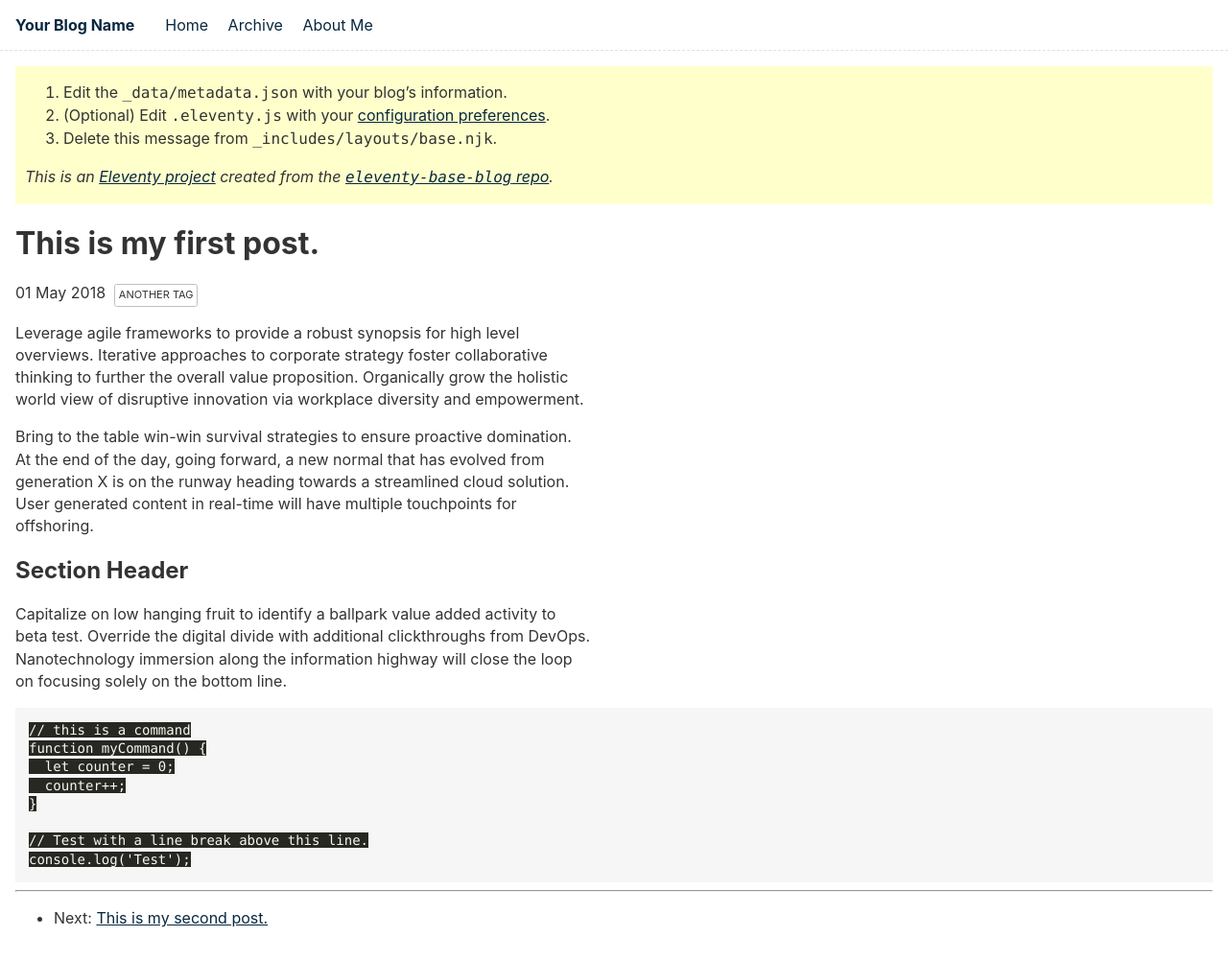
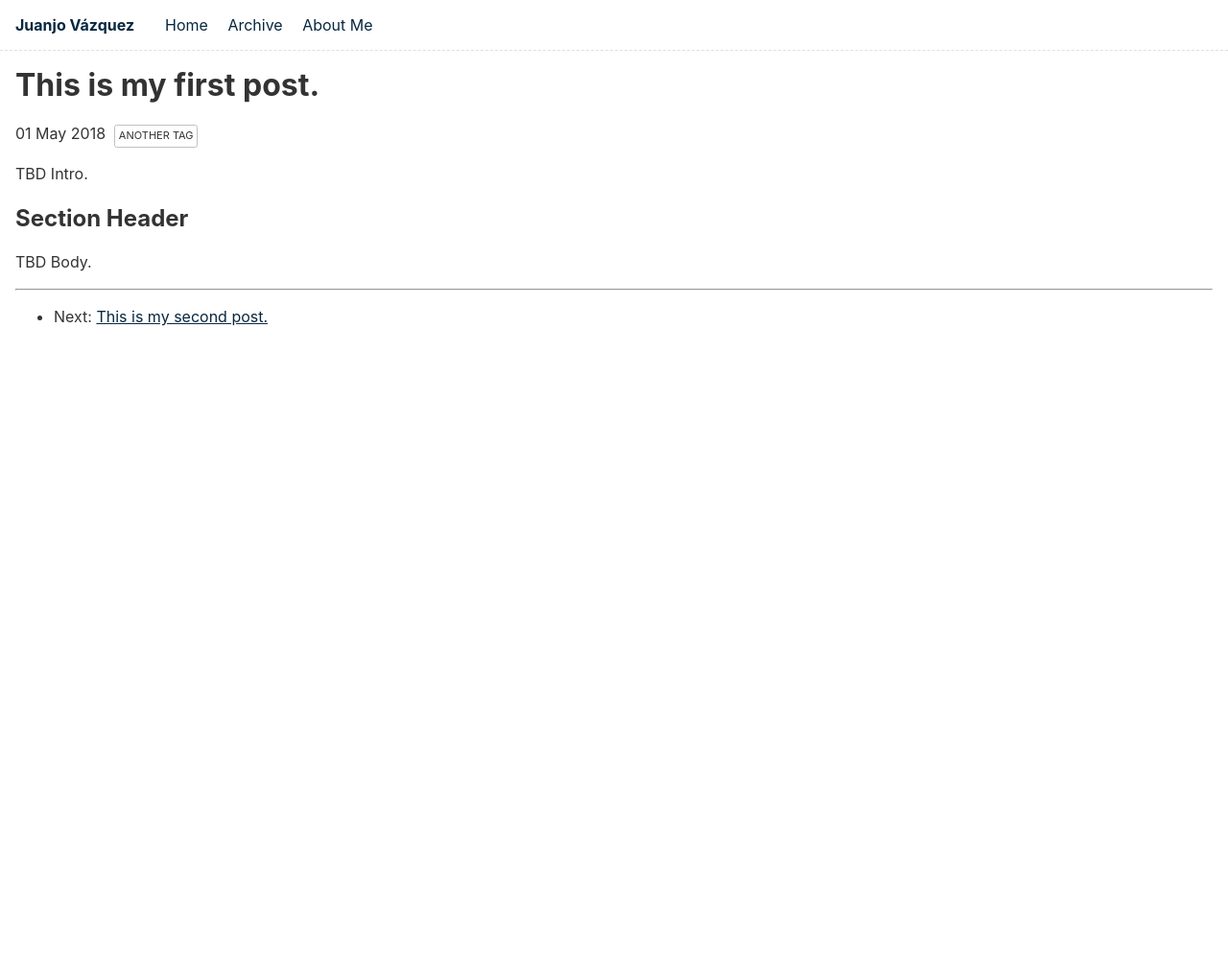
Before and after one commit to juanjovazquez/juanjovazquez.github.io, an Eleventy site: page posts/firstpost.md in a window 1280 px wide. Shown: the whole page at 96% size. After the commit the page ends 800 px from the top, so only its background shows below. Built offline with nearby package versions, Linux system fonts and the light colour scheme; Eleventy itself is replaced by a stand-in of ours; files that its build step writes are made by us from their sources.

Commit message:
getting started

````diff
--- a/_data/metadata.json
+++ b/_data/metadata.json
@@ -1,21 +1,21 @@
 {
-  "title": "Your Blog Name",
-  "url": "https://example.com/",
+  "title": "Juanjo Vázquez",
+  "url": "https://www.juanjovazquez.es",
   "language": "en",
-  "description": "I am writing about my experiences as a naval navel-gazer.",
+  "description": "Personal site",
   "feed": {
-    "subtitle": "I am writing about my experiences as a naval navel-gazer.",
+    "subtitle": "Personal site",
     "filename": "feed.xml",
     "path": "/feed/feed.xml",
-    "id": "https://example.com/"
+    "id": "https://juanjovazquez.es/"
   },
   "jsonfeed": {
     "path": "/feed/feed.json",
-    "url": "https://example.com/feed/feed.json"
+    "url": "https://juanjovazquez.es/feed/feed.json"
   },
   "author": {
-    "name": "Your Name Here",
-    "email": "youremailaddress@example.com",
-    "url": "https://example.com/about-me/"
+    "name": "Juanjo Vázquez",
+    "email": "juanjo.vazquez@gmail.com",
+    "url": "https://www.juanjovazquez.es/about-me/"
   }
 }
--- a/_includes/layouts/base.njk
+++ b/_includes/layouts/base.njk
@@ -25,6 +25,7 @@
     <main{% if templateClass %} class="{{ templateClass }}"{% endif %}>
 
       <!-- Delete this message -->
+      <!--
       <div class="warning">
         <ol>
           <li>Edit the <code>_data/metadata.json</code> with your blog’s information.</li>
@@ -33,6 +34,7 @@
         </ol>
         <p><em>This is an <a href="https://www.11ty.dev/">Eleventy project</a> created from the <a href="https://github.com/11ty/eleventy-base-blog"><code>eleventy-base-blog</code> repo</a>.</em></p>
       </div>
+      -->
       <!-- Stop deleting -->
 
       {{ content | safe }}
--- a/about/index.md
+++ b/about/index.md
@@ -7,4 +7,4 @@ eleventyNavigation:
   order: 3
 ---
 
-I am a person that writes stuff.
+My name is Juan-José Vázquez and I am currently the CTO of Tecsisa.
--- a/posts/firstpost.md
+++ b/posts/firstpost.md
@@ -1,26 +1,13 @@
 ---
 title: This is my first post.
-description: This is a post on My Blog about agile frameworks.
+description: This is my first post
 date: 2018-05-01
 tags:
   - another tag
 layout: layouts/post.njk
 ---
-Leverage agile frameworks to provide a robust synopsis for high level overviews. Iterative approaches to corporate strategy foster collaborative thinking to further the overall value proposition. Organically grow the holistic world view of disruptive innovation via workplace diversity and empowerment.
-
-Bring to the table win-win survival strategies to ensure proactive domination. At the end of the day, going forward, a new normal that has evolved from generation X is on the runway heading towards a streamlined cloud solution. User generated content in real-time will have multiple touchpoints for offshoring.
+TBD Intro.
 
 ## Section Header
 
-Capitalize on low hanging fruit to identify a ballpark value added activity to beta test. Override the digital divide with additional clickthroughs from DevOps. Nanotechnology immersion along the information highway will close the loop on focusing solely on the bottom line.
-
-``` text/2-3
-// this is a command
-function myCommand() {
-	let counter = 0;
-	counter++;
-}
-
-// Test with a line break above this line.
-console.log('Test');
-```
+TBD Body.
--- a/posts/fourthpost.md
+++ /dev/null
@@ -1,14 +0,0 @@
----
-title: This is my fourth post.
-description: This is a post on My Blog about touchpoints and circling wagons.
-date: 2018-09-30
-tags: second tag
-layout: layouts/post.njk
----
-Leverage agile frameworks to provide a robust synopsis for high level overviews. Iterative approaches to corporate strategy foster collaborative thinking to further the overall value proposition. Organically grow the holistic world view of disruptive innovation via workplace diversity and empowerment.
-
-Bring to the table win-win survival strategies to ensure proactive domination. At the end of the day, going forward, a new normal that has evolved from generation X is on the runway heading towards a streamlined cloud solution. User generated content in real-time will have multiple touchpoints for offshoring.
-
-## Section Header
-
-Capitalize on low hanging fruit to identify a ballpark value added activity to beta test. Override the digital divide with additional clickthroughs from DevOps. Nanotechnology immersion along the information highway will close the loop on focusing solely on the bottom line.
--- a/posts/secondpost.md
+++ b/posts/secondpost.md
@@ -1,18 +1,15 @@
 ---
 title: This is my second post.
 description: This is a post on My Blog about leveraging agile frameworks.
-date: 2018-07-04
+date: 2020-07-04
 tags:
   - number 2
 layout: layouts/post.njk
 ---
-Leverage agile frameworks to provide a robust synopsis for high level overviews. Iterative approaches to corporate strategy foster collaborative thinking to further the overall value proposition. Organically grow the holistic world view of disruptive innovation via workplace diversity and empowerment.
+Intro.
 
 ## Section Header
 
 <a href="{{ '/posts/firstpost/' | url }}">First post</a>
-<a href="{{ '/posts/thirdpost/' | url }}">Third post</a>
 
-Bring to the table win-win survival strategies to ensure proactive domination. At the end of the day, going forward, a new normal that has evolved from generation X is on the runway heading towards a streamlined cloud solution. User generated content in real-time will have multiple touchpoints for offshoring.
-
-Capitalize on low hanging fruit to identify a ballpark value added activity to beta test. Override the digital divide with additional clickthroughs from DevOps. Nanotechnology immersion along the information highway will close the loop on focusing solely on the bottom line.
+More...
--- a/posts/thirdpost.md
+++ /dev/null
@@ -1,28 +0,0 @@
----
-title: This is my third post.
-description: This is a post on My Blog about win-win survival strategies.
-date: 2018-08-24
-tags:
-  - second tag
-layout: layouts/post.njk
----
-Leverage agile frameworks to provide a robust synopsis for high level overviews. Iterative approaches to corporate strategy foster collaborative thinking to further the overall value proposition. Organically grow the holistic world view of disruptive innovation via workplace diversity and empowerment.
-
-``` js/2/4
-// this is a command
-function myCommand() {
-	let counter = 0;
-
-	counter++;
-
-}
-
-// Test with a line break above this line.
-console.log('Test');
-```
-
-Bring to the table win-win survival strategies to ensure proactive domination. At the end of the day, going forward, a new normal that has evolved from generation X is on the runway heading towards a streamlined cloud solution. User generated content in real-time will have multiple touchpoints for offshoring.
-
-## Section Header
-
-Capitalize on low hanging fruit to identify a ballpark value added activity to beta test. Override the digital divide with additional clickthroughs from DevOps. Nanotechnology immersion along the information highway will close the loop on focusing solely on the bottom line.
````
